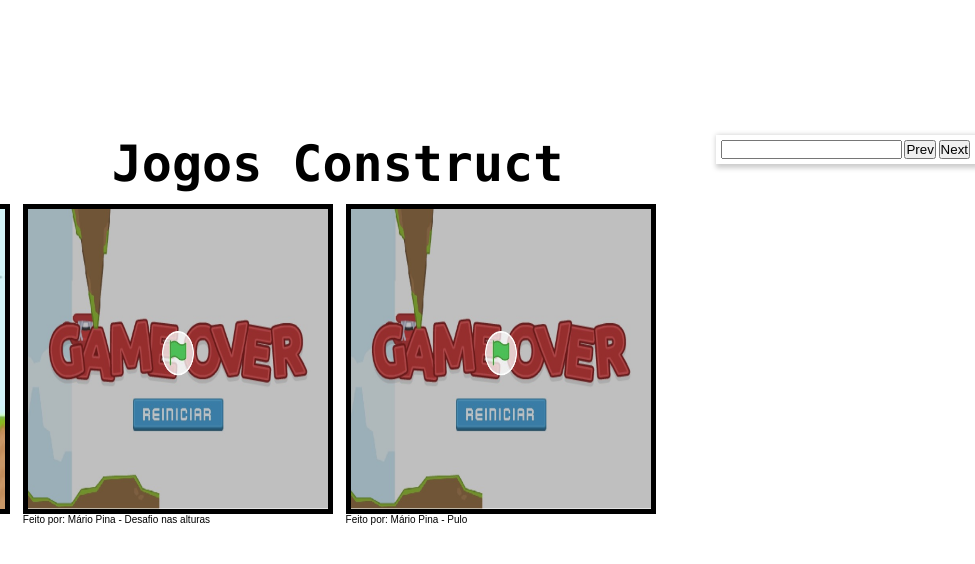
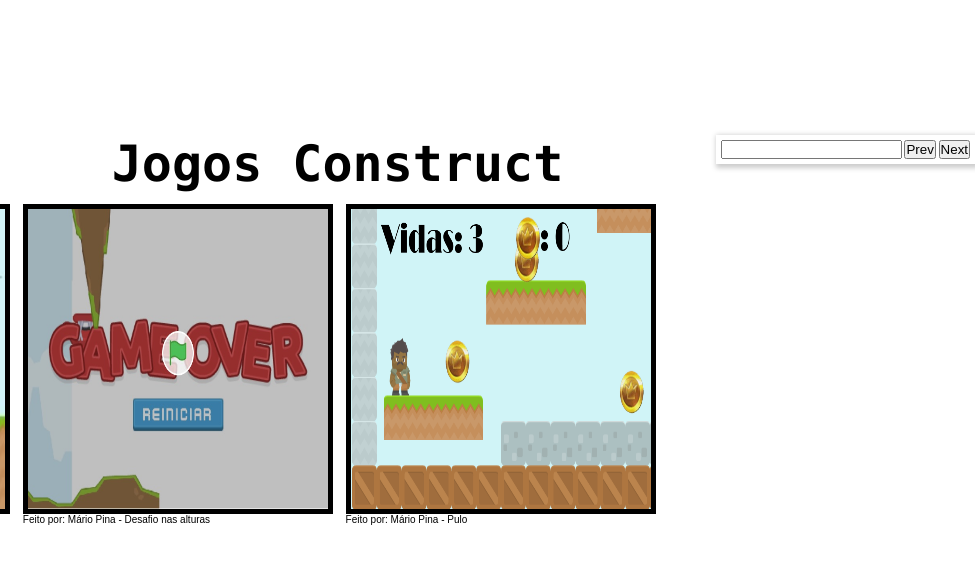
Before and after one commit to mfopina/construct, a plain HTML site: page index.html in a window 1280 px wide. Shown: the full height of the page, 305-1280 px from the left. Drawn offline with Linux system fonts and the light colour scheme.

Commit message:
Update index.html

```diff
--- a/index.html
+++ b/index.html
@@ -55,7 +55,7 @@
 </div>
 
 <div class="box">
-    <a href="aviao/index.html"/><IMG SRC="imagens\aviao.jpg" BORDER="5" WIDTH="300" HEIGHT="300" HSPACE="30" VSPACE="70" ALT="Desafio nas alturas"></a>
+    <a href="Pulo/index.html"/><IMG SRC="imagens\pulo.png" BORDER="5" WIDTH="300" HEIGHT="300" HSPACE="30" VSPACE="70" ALT="Pulo"></a>
     <span> Feito por: Mário Pina - </span>
     <span> Pulo </span>
 </div>
```
